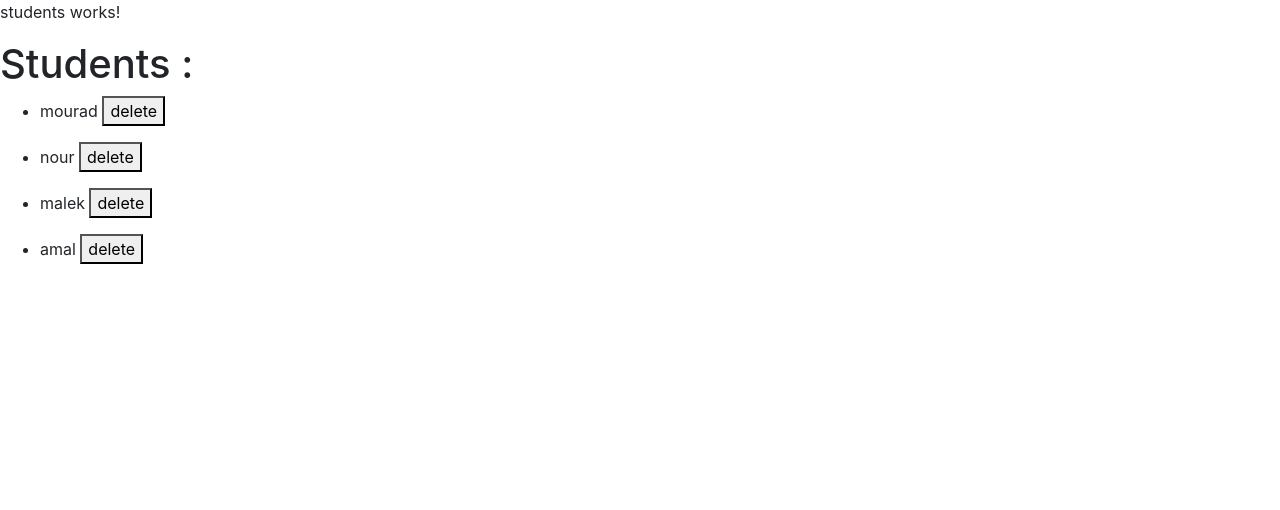
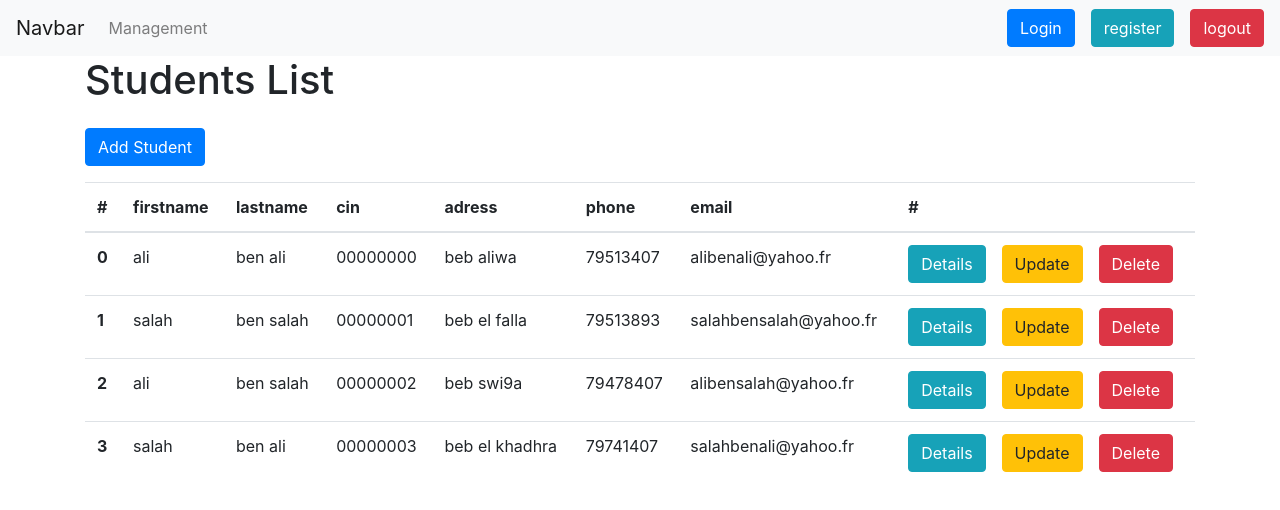
Before and after one commit to ghozziayoub/angular-ensi-02-2020, an Angular app: page /students in a window 1280 px wide. Shown: the top 510 px of the page. Built offline with nearby package versions, Linux system fonts and the light colour scheme.

Commit message:
2eme seance

```diff
--- a/src/app/app.module.ts
+++ b/src/app/app.module.ts
@@ -6,17 +6,24 @@ import { AppComponent } from './app.component';
 import { LoginComponent } from './components/login/login.component';
 import { HomeComponent } from './components/home/home.component';
 import { StudentsComponent } from './components/students/students.component';
+import { HeaderComponent } from './components/header/header.component';
+
+
+import {ReactiveFormsModule , FormsModule} from '@angular/forms';
 
 @NgModule({
   declarations: [
     AppComponent,
     LoginComponent,
     HomeComponent,
-    StudentsComponent
+    StudentsComponent,
+    HeaderComponent
   ],
   imports: [
     BrowserModule,
-    AppRoutingModule
+    AppRoutingModule,
+    ReactiveFormsModule ,
+    FormsModule
   ],
   providers: [],
   bootstrap: [AppComponent]
--- /dev/null
+++ b/src/app/components/header/header.component.html
@@ -0,0 +1,20 @@
+<nav class="navbar navbar-expand-md navbar-light  bg-light">
+    <a class="navbar-brand" [routerLink]="['/']">Navbar</a>
+    <button class="navbar-toggler" type="button" data-toggle="collapse" data-target="#navbarsExampleDefault" aria-controls="navbarsExampleDefault" aria-expanded="false" aria-label="Toggle navigation">
+      <span class="navbar-toggler-icon"></span>
+    </button>
+
+    <div class="collapse navbar-collapse" id="navbarsExampleDefault">
+      <ul class="navbar-nav mr-auto">
+        <li class="nav-item">
+            <a class="nav-link" [routerLink]="['/students']">Management</a>
+          </li>
+      </ul>
+
+      <form class="form-inline my-2 my-lg-0">
+        <button class="btn btn-primary my-2 my-sm-0" [routerLink]="['/login']">Login</button>
+        <button class="btn btn-info my-2 my-sm-0 mx-3" >register</button>
+        <button class="btn btn-danger my-2 my-sm-0" >logout</button>
+      </form>
+    </div>
+  </nav>
--- /dev/null
+++ b/src/app/components/header/header.component.ts
@@ -0,0 +1,15 @@
+import { Component, OnInit } from '@angular/core';
+
+@Component({
+  selector: 'app-header',
+  templateUrl: './header.component.html',
+  styleUrls: ['./header.component.css']
+})
+export class HeaderComponent implements OnInit {
+
+  constructor() { }
+
+  ngOnInit(): void {
+  }
+
+}
--- a/src/app/components/home/home.component.html
+++ b/src/app/components/home/home.component.html
@@ -1,23 +1,4 @@
-<nav class="navbar navbar-expand-md navbar-light  bg-light">
-    <a class="navbar-brand" [routerLink]="['/']">Navbar</a>
-    <button class="navbar-toggler" type="button" data-toggle="collapse" data-target="#navbarsExampleDefault" aria-controls="navbarsExampleDefault" aria-expanded="false" aria-label="Toggle navigation">
-      <span class="navbar-toggler-icon"></span>
-    </button>
-
-    <div class="collapse navbar-collapse" id="navbarsExampleDefault">
-      <ul class="navbar-nav mr-auto">
-        <li class="nav-item">
-            <a class="nav-link" [routerLink]="['/students']">Management</a>
-          </li>
-      </ul>
-
-      <form class="form-inline my-2 my-lg-0">
-        <button class="btn btn-primary my-2 my-sm-0" [routerLink]="['/login']">Login</button>
-        <button class="btn btn-info my-2 my-sm-0 mx-3" >register</button>
-        <button class="btn btn-danger my-2 my-sm-0" >logout</button>
-      </form>
-    </div>
-  </nav>
+<app-header></app-header>
 
   <main role="main">
 
--- a/src/app/components/login/login.component.html
+++ b/src/app/components/login/login.component.html
@@ -1,18 +1,25 @@
+<app-header></app-header>
 <div class="container">
-    <form>
+  <form [formGroup]="loginForm" (ngSubmit)="login()">
     <div class="form-group">
       <label for="exampleInputEmail1">Email address</label>
-          <input type="email" class="form-control" id="exampleInputEmail1" aria-describedby="emailHelp">
+      <input type="email" class="form-control" id="exampleInputEmail1" aria-describedby="emailHelp" name="email"
+        formControlName="email">
       <small id="emailHelp" class="form-text text-muted">We'll never share your email with anyone else.</small>
+      <div *ngIf="email.touched && email.invalid">
+        <small *ngIf="email.errors.required" class="form-text text-danger">Email Required</small>
+        <small *ngIf="email.errors.email" class="form-text text-danger">Invalid Email</small>
+      </div>
     </div>
     <div class="form-group">
       <label for="exampleInputPassword1">Password</label>
-          <input type="password" class="form-control" id="exampleInputPassword1">
+      <input type="password" class="form-control" id="exampleInputPassword1" name="password" formControlName="password">
+      <div>
+        <small class="form-text text-danger">Password Required</small>
+        <small class="form-text text-danger">Invalid Password</small>
       </div>
-        <div class="form-group form-check">
-          <input type="checkbox" class="form-check-input" id="exampleCheck1">
-          <label class="form-check-label" for="exampleCheck1">Check me out</label>
     </div>
-        <button type="submit" class="btn btn-primary">Submit</button>
+
+    <button type="submit" class="btn btn-primary" [disabled]="loginForm.invalid">Submit</button>
   </form>
 </div>
--- a/src/app/components/login/login.component.ts
+++ b/src/app/components/login/login.component.ts
@@ -1,5 +1,5 @@
 import { Component, OnInit } from '@angular/core';
-
+import { FormGroup, FormControl, FormBuilder, Validators } from '@angular/forms';
 @Component({
   selector: 'app-login',
   templateUrl: './login.component.html',
@@ -7,9 +7,33 @@ import { Component, OnInit } from '@angular/core';
 })
 export class LoginComponent implements OnInit {
 
-  constructor() { }
+  loginForm: FormGroup;
+
+  constructor(private fb: FormBuilder) {
+    let formControls = {
+      email: new FormControl('',[
+        Validators.required,
+        Validators.email
+      ]),
+      password: new FormControl('',[
+        Validators.required,
+        Validators.minLength(8)
+      ])
+    }
+
+    this.loginForm = fb.group(formControls);
+  }
+
+  get email(){return this.loginForm.get('email');}
+  get password(){return this.loginForm.get('password');}
+
 
   ngOnInit(): void {
   }
 
+  login(){
+    console.log(this.loginForm.value);
+
+  }
+
 }
--- a/src/app/components/students/students.component.html
+++ b/src/app/components/students/students.component.html
@@ -1,5 +1,57 @@
-<p>students works!</p>
-<h1>Students :</h1>
+
+<app-header></app-header>
+
+<div class="container">
+    <div class="row">
+        <div class="col-6">
+            <h1>Students List</h1>
+        </div>
+    </div>
+
+    <div class="row my-3">
+        <div class="col-6">
+            <button class="btn btn-primary">Add Student</button>
+        </div>
+    </div>
+
+    <div class="row">
+        <div class="col">
+            <div *ngIf="students.length==0" class="alert alert-warning">there is no students</div>
+            <table *ngIf="students.length>0" class="table">
+                <thead>
+                    <tr>
+                        <th>#</th>
+                        <th>firstname</th>
+                        <th>lastname</th>
+                        <th>cin</th>
+                        <th>adress</th>
+                        <th>phone</th>
+                        <th>email</th>
+                        <th>#</th>
+                    </tr>
+                </thead>
+                <tbody>
+                    <tr *ngFor="let student of students;let i = index">
+                        <th>{{i}}</th>
+                        <td>{{student.firstname}}</td>
+                        <td>{{student.lastname}}</td>
+                        <td>{{student.cin}}</td>
+                        <td>{{student.adress}}</td>
+                        <td>{{student.phone}}</td>
+                        <td>{{student.email}}</td>
+                        <td>
+                            <button class="btn btn-info">Details</button>
+                            <button class="btn btn-warning mx-3">Update</button>
+                            <button class="btn btn-danger" (click)="deleteStudent(student)">Delete</button>
+                        </td>
+                    </tr>
+                </tbody>
+            </table>
+        </div>
+    </div>
+</div>
+<!--
 <ul *ngFor="let student of students">
     <li>{{ student }} <button (click)="deleteStudent(student)">delete</button></li>
 </ul>
+-->
--- a/src/app/components/students/students.component.ts
+++ b/src/app/components/students/students.component.ts
@@ -7,16 +7,50 @@ import { Component, OnInit } from '@angular/core';
 })
 export class StudentsComponent implements OnInit {
 
-  students = ['mourad','nour','malek','amal'];
+  students = [
+    {
+      firstname: 'ali',
+      lastname: 'ben ali',
+      cin: '00000000',
+      adress: 'beb aliwa',
+      phone: '79513407',
+      email: 'alibenali@yahoo.fr'
+    },
+    {
+      firstname: 'salah',
+      lastname: 'ben salah',
+      cin: '00000001',
+      adress: 'beb el falla',
+      phone: '79513893',
+      email: 'salahbensalah@yahoo.fr'
+
+    },
+    {
+      firstname: 'ali',
+      lastname: 'ben salah',
+      cin: '00000002',
+      adress: 'beb swi9a',
+      phone: '79478407',
+      email: 'alibensalah@yahoo.fr'
+
+    }, {
+      firstname: 'salah',
+      lastname: 'ben ali',
+      cin: '00000003',
+      adress: 'beb el khadhra',
+      phone: '79741407',
+      email: 'salahbenali@yahoo.fr'
+
+    }];
 
   constructor() { }
 
   ngOnInit(): void {
   }
 
-  deleteStudent(student){
+  deleteStudent(student) {
     let indice = this.students.indexOf(student);
-    this.students.splice(indice,1);
+    this.students.splice(indice, 1);
   }
 
 }
```
Also changed, not shown: src/app/components/header/header.component.css (added), 1 other file (tests, documents, lock files or other folders). Lines whose indentation alone changed are shown as unchanged.
